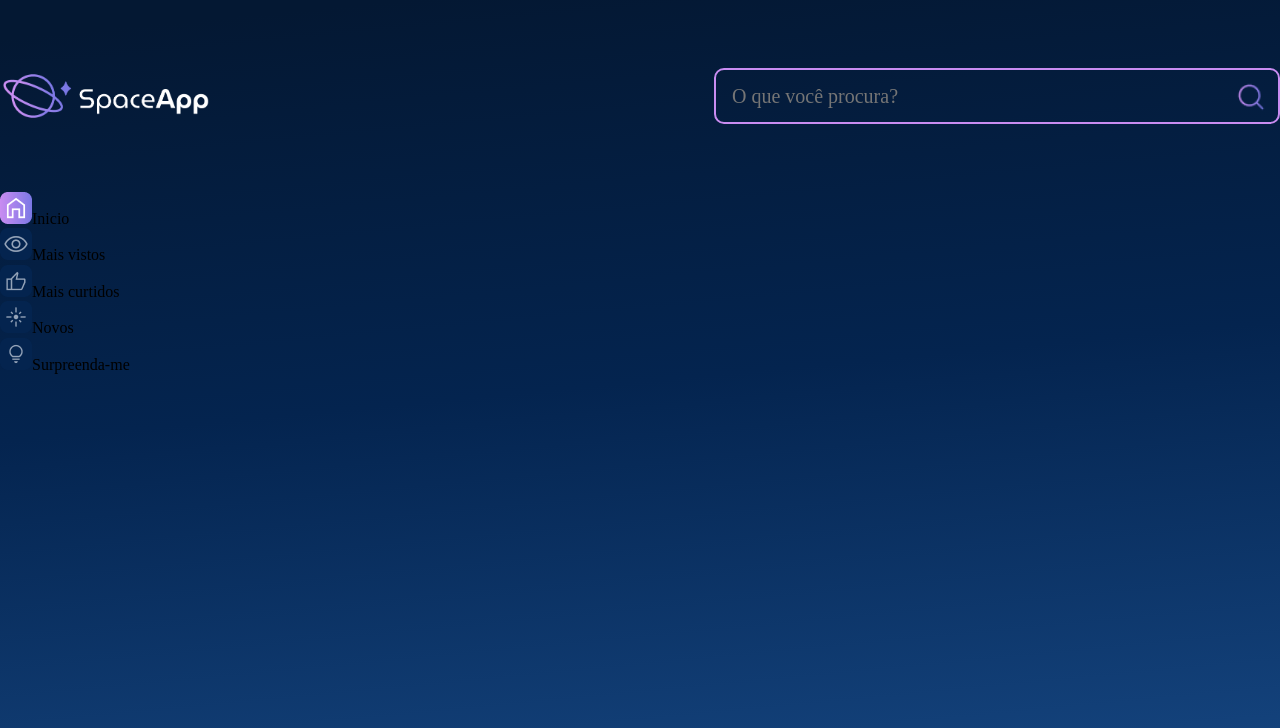
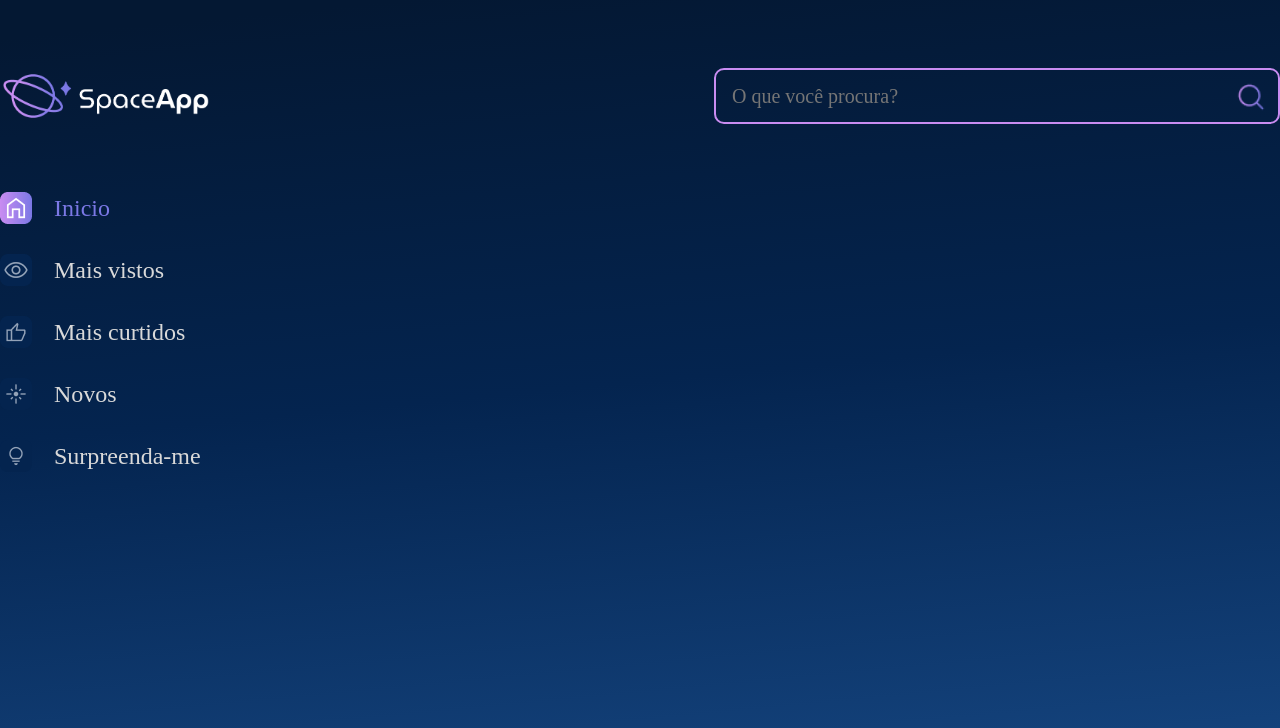
Before and after one commit to rogerdgela/space-app, a React (Vite) app: page / in a window 1280 px wide. Shown: the top 728 px of the page. Built offline with nearby package versions, Linux system fonts and the light colour scheme.

Commit message:
Importando as fontes do projeto #1

```diff
--- a/src/componentes/BarraLateral/ItemNavegacao/index.jsx
+++ b/src/componentes/BarraLateral/ItemNavegacao/index.jsx
@@ -1,12 +1,19 @@
 import styled from "styled-components";
 
 const ItemListaEstilizado = styled.li`
-
+    font-size: 24px;
+    line-height: 29px;
+    margin-bottom: 30px;
+    cursor: pointer;
+    color: ${ props => props.$ativo ? '#7b78e5' : '#d9d9d9' };
+    display: flex;
+    align-items: center;
+    gap: 22px;
 `
 
 const ItemNavegacao = ({children, iconeAtivo, iconeInativo, ativo = false}) => {
     return (
-        <ItemListaEstilizado>
+        <ItemListaEstilizado $ativo={ativo}>
             <img src={ativo ? iconeAtivo : iconeInativo} alt="Teste" />
             {children}
         </ItemListaEstilizado>
--- a/src/componentes/EstilosGlobais/index.jsx
+++ b/src/componentes/EstilosGlobais/index.jsx
@@ -79,6 +79,7 @@
     [type="button"],
     [type="reset"],
     [type="submit"] {
+        appearance: button;
         -webkit-appearance: button;
     }
     button::-moz-focus-inner,
@@ -121,6 +122,7 @@
         height: auto;
     }
     [type="search"] {
+        appearance: texfiled;
         -webkit-appearance: textfield;
         outline-offset: -2px;
     }
```
Also changed, not shown: src/componentes/EstilosGlobais/fontes/GandhiSans-Bold.otf (added), src/componentes/EstilosGlobais/fontes/GandhiSans-Regular.otf (added).
